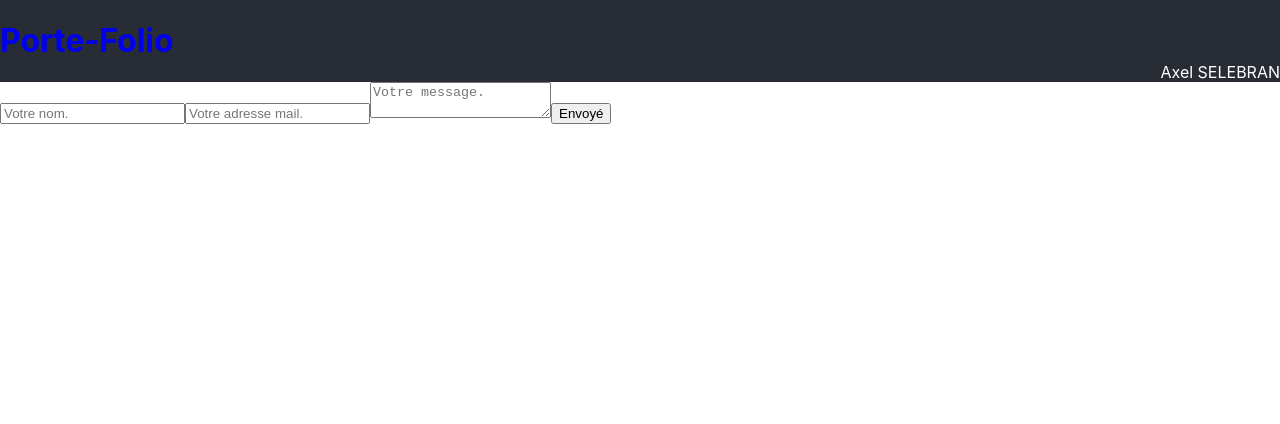
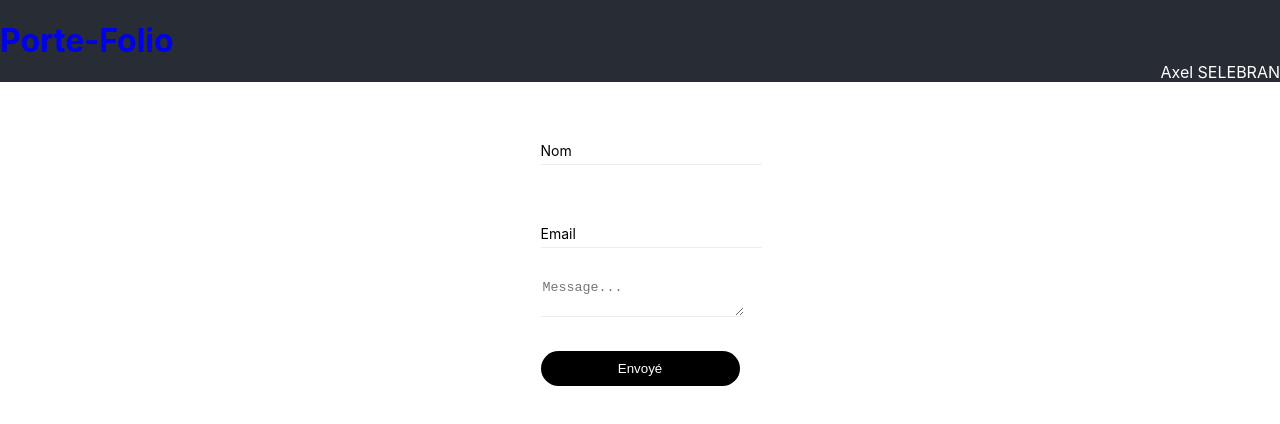
Before and after one commit to Warheart-1/portefolio, a React (Create React App) app: page /Contact in a window 1280 px wide. Shown: the top 424 px of the page. Built offline with nearby package versions, Linux system fonts and the light colour scheme.

Commit message:
style contact form fini

```diff
--- a/src/composents/ContactForm.tsx
+++ b/src/composents/ContactForm.tsx
@@ -3,6 +3,7 @@ import { useRef } from 'react';
 import idEmailJS from '../data/idEmailJS';
 import swal from 'sweetalert2';
 import Banner from './Banner';
+import "../style/ContactForm.css";
 
 export const  ContactForm = () => {
     const form = useRef(null);
@@ -37,15 +38,24 @@ export const  ContactForm = () => {
             <Banner/>
             <div className="container-Contact">
                 <form ref={form} onSubmit={sendEmail}>
-                    <label htmlFor="Name">
-                        <input type="text" name='from_name' placeholder='Votre nom.' required></input>
-                    </label>
-                    <label htmlFor="Email">
-                        <input type="email" name='from_adresse' placeholder='Votre adresse mail.' required></input>
-                    </label>
-                    <label htmlFor="Message">
-                        <textarea name='message' placeholder='Votre message.' required></textarea>
-                    </label>
+                    <div className="form-group">
+                        <input type="text" name='from_name' required></input>
+                        <label htmlFor="Votre Nom">
+                            Nom
+                        </label>
+                        <line></line>
+                    </div>
+                    <div className="form-group">
+                        <input type="email" name='from_adresse' required></input>
+                        <label htmlFor="Email">
+                            Email
+                        </label>
+                        <line></line>
+                    </div>
+                    <div className="form-group">
+                        <textarea name='message' placeholder='Message...' required></textarea>
+                        <line></line>
+                    </div>
                     <button type="submit" value="Send">Envoyé</button>
                 </form>
             </div>
--- /dev/null
+++ b/src/style/ContactForm.css
@@ -0,0 +1,86 @@
+.container-Contact {
+  display: flex;
+  flex-direction: column;
+  justify-content: center;
+  align-items: center;
+  margin: auto;
+  width: 100%;
+  height: 100%;
+}
+
+.form-group {
+  position: relative;
+  margin-top: 30px;
+}
+.form-group label {
+  position: absolute;
+  bottom: 6px;
+  left: 0;
+  transition: 0.3s all ease;
+  font-size: 14px;
+  width: 100%;
+  color: #000000;
+}
+.form-group input:valid + label, .form-group input:focus + label {
+  bottom: 30px;
+  font-size: 10px;
+}
+.form-group input:focus + label {
+  color: #000;
+}
+.form-group line:before {
+  content: "";
+  position: absolute;
+  background: #000;
+  width: 0px;
+  height: 2px;
+  right: 50%;
+  bottom: 0;
+}
+.form-group input:focus ~ line:before {
+  width: 100%;
+  right: 0;
+  transition: all 0.3s ease;
+}
+
+input {
+  width: 100%;
+  border: none;
+  border-bottom: 1px solid #eee;
+  padding-bottom: 6px;
+  padding-right: 20px;
+  margin-top: 30px;
+}
+input:focus {
+  outline: none;
+}
+
+textarea {
+  width: 100%;
+  border: none;
+  border-bottom: 1px solid #eee;
+  padding-bottom: 6px;
+}
+textarea:focus {
+  outline: none;
+}
+
+button {
+  width: 100%;
+  border: none;
+  border-radius: 24px;
+  background-color: #000;
+  color: #fff;
+  padding: 10px;
+  margin-top: 30px;
+}
+button:focus {
+  outline: none;
+}
+button:active {
+  background-color: #fff;
+  color: #000;
+  transition: all 0.3s ease;
+}
+
+/*# sourceMappingURL=ContactForm.css.map */
--- /dev/null
+++ b/src/style/ContactForm.scss
@@ -0,0 +1,59 @@
+@import "_method.scss";
+@import "_variable.scss";
+
+.container-Contact {
+    display: flex;
+    flex-direction: column;
+    justify-content: center;
+    align-items: center;
+    margin: auto;
+    width: 100%;
+    height: 100%;
+}
+
+.form-group {
+    position: relative;
+    margin-top: 30px;
+
+    @include AnimationLabel(100%);
+}
+
+input{
+    width: 100%;
+    border: none;
+    border-bottom: 1px solid #eee;
+    padding-bottom: 6px;
+    padding-right: 20px;
+    margin-top: 30px;
+    &:focus{
+      outline: none;
+    }
+}
+
+textarea {
+    width: 100%;
+    border: none;
+    border-bottom: 1px solid #eee;
+    padding-bottom: 6px;
+    &:focus{
+      outline: none;
+    }
+}
+
+button{
+    width: 100%;
+    border: none;
+    border-radius: 24px;
+    background-color: #000;
+    color: #fff;
+    padding: 10px;
+    margin-top: 30px;
+    &:focus{
+      outline: none;
+    }
+    &:active{
+      background-color: #fff;
+      color: #000;
+      transition: all .3s ease;
+    }
+}
```
Also changed, not shown: src/style/_method.scss (+34 -0 lines), 1 other file (tests, documents, lock files or other folders).
